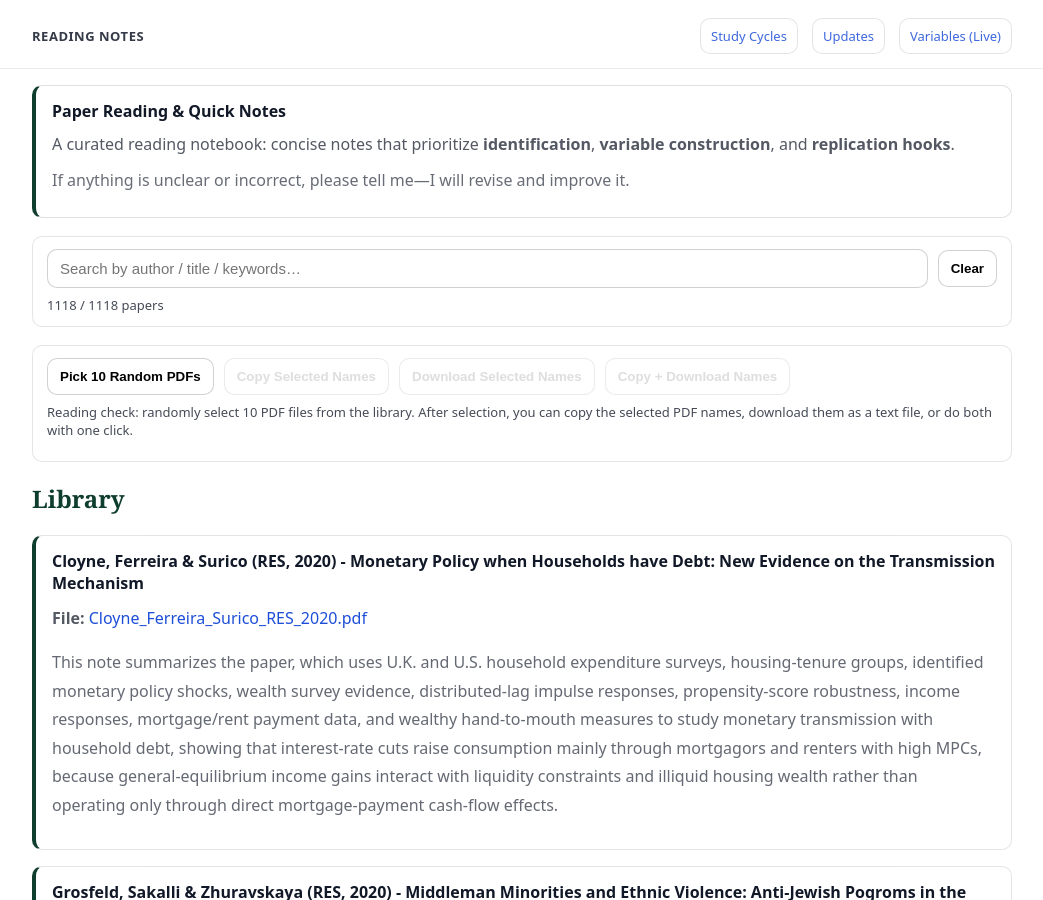
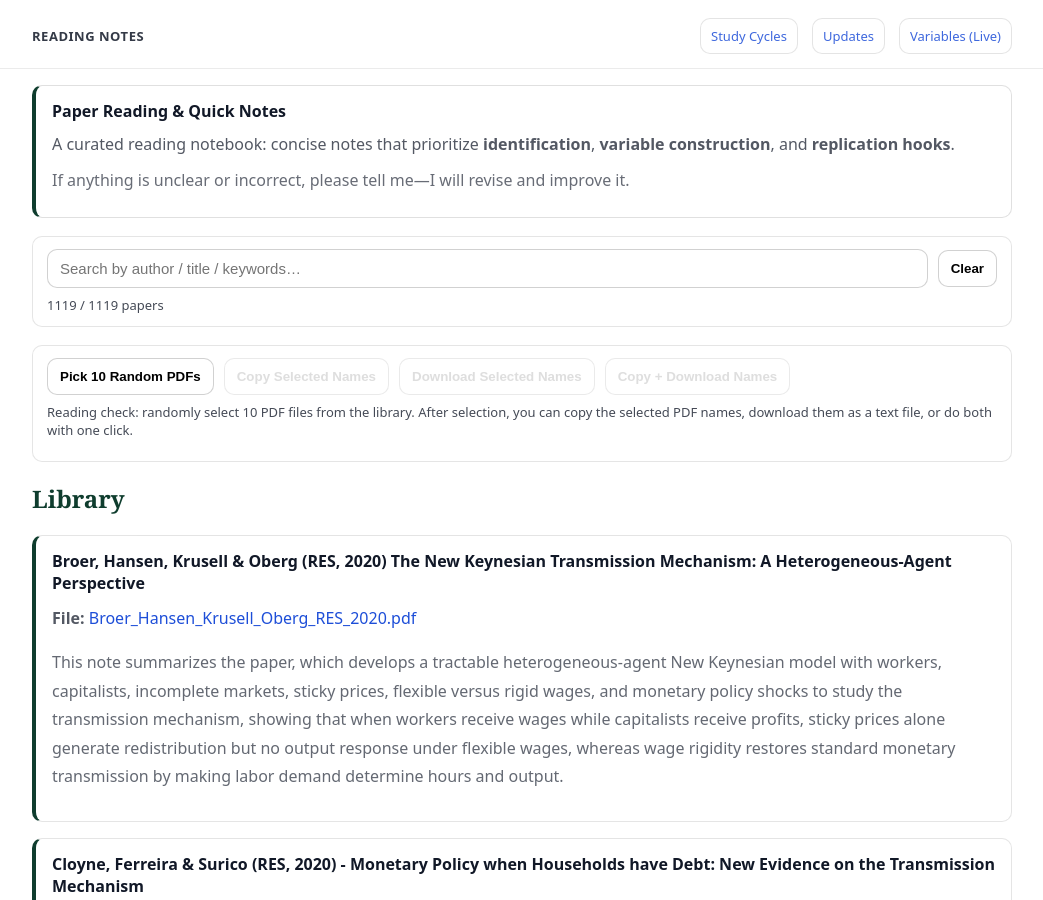
Before and after one commit to yaxinzn/study-archive, a Jekyll site: the page built from reading/index.md, in a window 1280 px wide and 900 px high. Shown: the whole window, without its empty margins (118-1161 px from the left). Built offline with Jekyll 4.4.1, drawn with Linux system fonts in a browser that asks for light colours.

Commit message:
Reading: add/update Broer_Hansen_Krusell_Oberg_RES_2020.pdf

```diff
--- a/_data/reading.yml
+++ b/_data/reading.yml
@@ -1,3 +1,7 @@
+- title: "Broer, Hansen, Krusell & Oberg (RES, 2020) The New Keynesian Transmission Mechanism: A Heterogeneous-Agent Perspective"
+  file: "Broer_Hansen_Krusell_Oberg_RES_2020.pdf"
+  desc: "This note summarizes the paper, which develops a tractable heterogeneous-agent New Keynesian model with workers, capitalists, incomplete markets, sticky prices, flexible versus rigid wages, and monetary policy shocks to study the transmission mechanism, showing that when workers receive wages while capitalists receive profits, sticky prices alone generate redistribution but no output response under flexible wages, whereas wage rigidity restores standard monetary transmission by making labor demand determine hours and output."
+
 - title: "Cloyne, Ferreira & Surico (RES, 2020) - Monetary Policy when Households have Debt: New Evidence on the Transmission Mechanism"
   file: "Cloyne_Ferreira_Surico_RES_2020.pdf"
   desc: "This note summarizes the paper, which uses U.K. and U.S. household expenditure surveys, housing-tenure groups, identified monetary policy shocks, wealth survey evidence, distributed-lag impulse responses, propensity-score robustness, income responses, mortgage/rent payment data, and wealthy hand-to-mouth measures to study monetary transmission with household debt, showing that interest-rate cuts raise consumption mainly through mortgagors and renters with high MPCs, because general-equilibrium income gains interact with liquidity constraints and illiquid housing wealth rather than operating only through direct mortgage-payment cash-flow effects."
```
Also changed, not shown: 1 other file.
